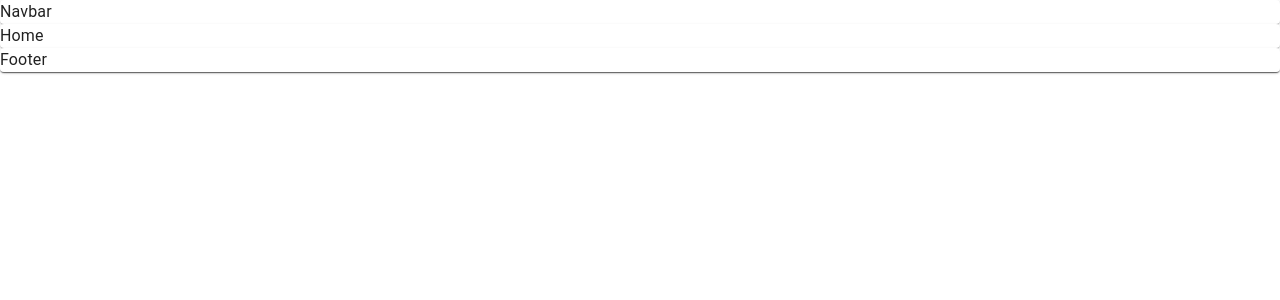
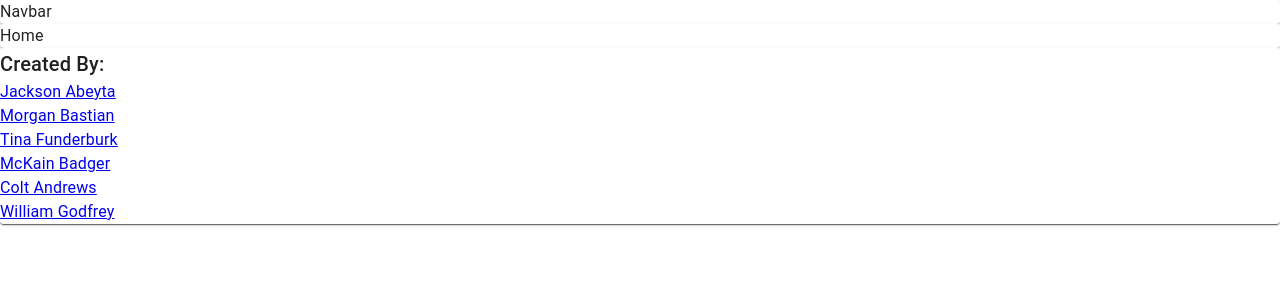
Before and after one commit to jrs-coding-school/summer-2023-group-project, a React (Create React App) app in the folder ui/: page / in a window 1280 px wide. Shown: the top 300 px of the page. Built offline with nearby package versions, Linux system fonts and the light colour scheme.

Commit message:
footer with working links

```diff
--- a/ui/src/layouts/Footer.js
+++ b/ui/src/layouts/Footer.js
@@ -1,11 +1,48 @@
-import { Paper } from '@mui/material'
+import { Paper } from '@mui/material';
+import Typography from '@mui/material/Typography';
+import { Link } from 'react-router-dom';
 
-function Footer (props) {
-  return (
-    <Paper>
-      Footer
-    </Paper>
-  )
+function Footer(props) {
+	return (
+		<Paper>
+			<Typography variant='h6'>Created By:</Typography>
+			<Typography>
+				<Link to='https://www.linkedin.com/in/jackson-abeyta-960243281/'>
+					Jackson Abeyta
+				</Link>
+			</Typography>
+
+			<Typography>
+				<Link to='https://www.linkedin.com/in/morgan-bastian-a6a715181/'>
+					Morgan Bastian
+				</Link>
+			</Typography>
+
+			<Typography>
+				<Link to='https://www.linkedin.com/in/tina-funderburk-5440b2255/'>
+					Tina Funderburk
+				</Link>
+			</Typography>
+
+			<Typography>
+				<Link to='https://www.linkedin.com/in/mckain-badger-131044237/'>
+					McKain Badger
+				</Link>
+			</Typography>
+
+			<Typography>
+				<Link to='https://www.linkedin.com/in/colt-andrews-717bb11a6/'>
+					Colt Andrews
+				</Link>
+			</Typography>
+
+			<Typography>
+				<Link to='https://www.linkedin.com/in/william-godfrey-492568278/'>
+					William Godfrey
+				</Link>
+			</Typography>
+		</Paper>
+	);
 }
 
-export default Footer
+export default Footer;
```
